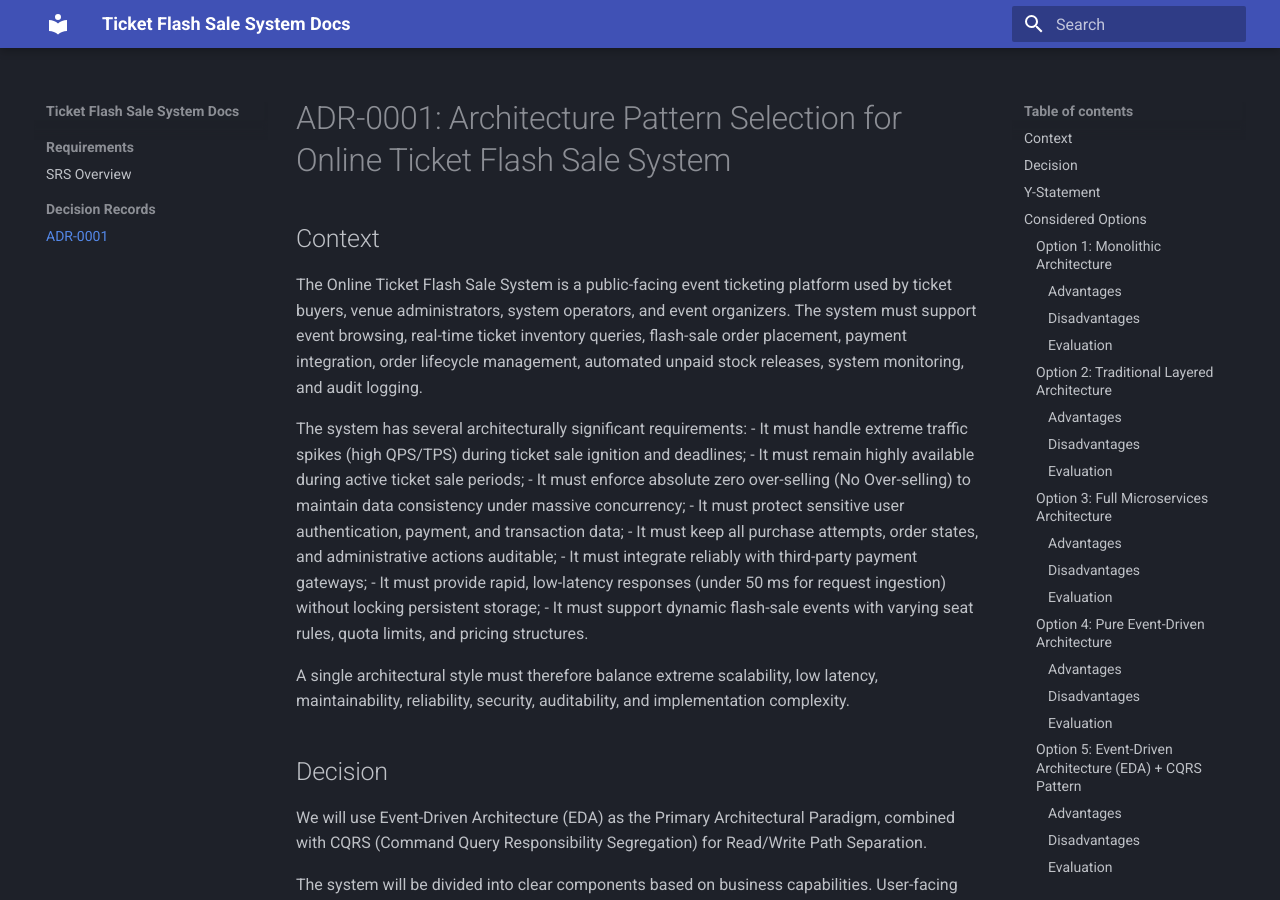
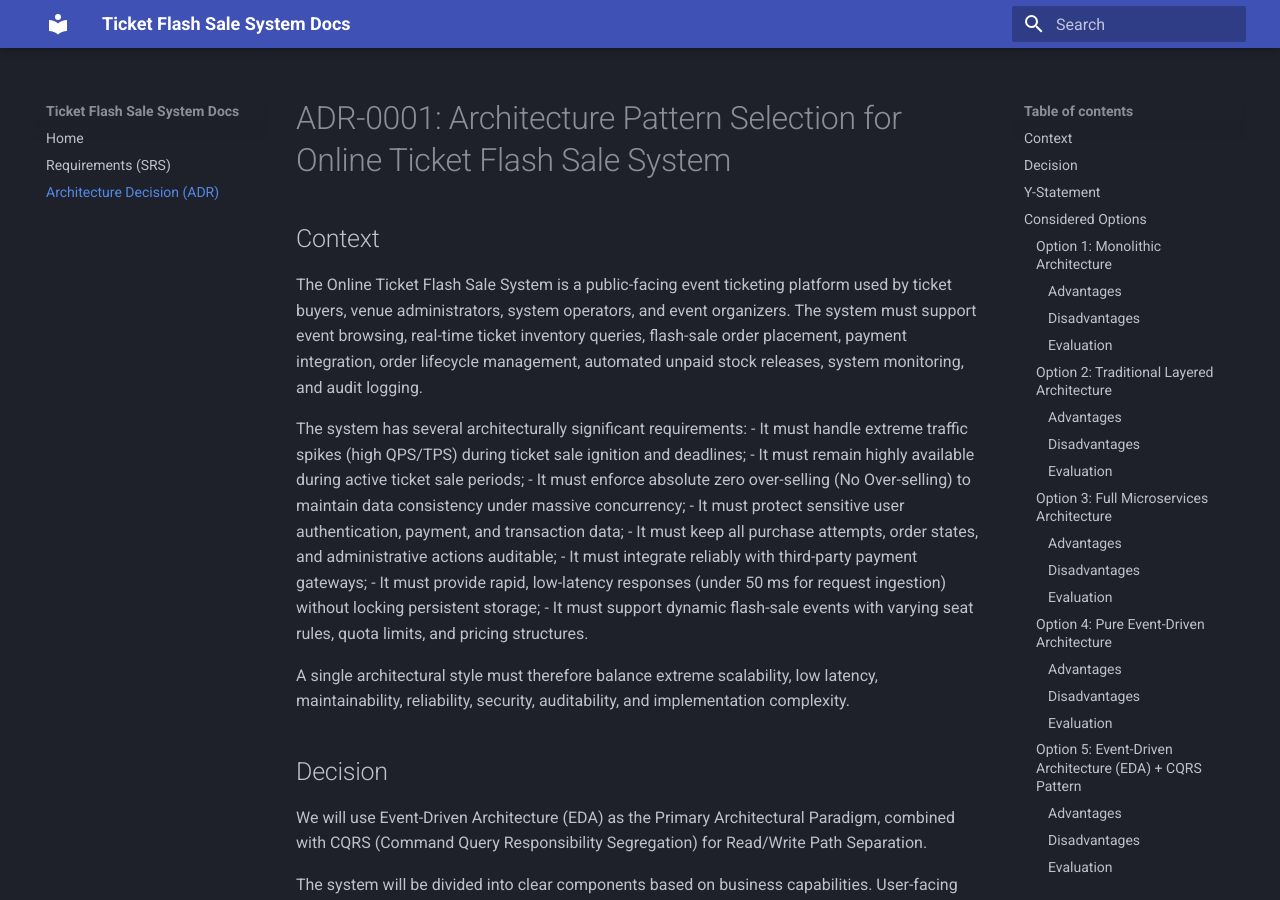
Before and after one commit to Psy3che/software_act, an MkDocs documentation site: the page built from docs/ADR-0001-architectural-pattern-selection.md, in a window 1280 px wide and 900 px high. Built offline with MkDocs 1.6.1 and Material for MkDocs 9.7.7, drawn with Linux system fonts in a browser that asks for light colours.

Commit message:
更新 mkdocs.yml

```diff
--- a/mkdocs.yml
+++ b/mkdocs.yml
@@ -1,4 +1,5 @@
 site_name: Ticket Flash Sale System Docs
+
 theme:
   name: material
   palette:
@@ -8,8 +9,17 @@ theme:
     - search.highlight
     - navigation.sections
 
+markdown_extensions:
+  - pymdownx.superfences:
+      custom_fences:
+        - name: mermaid
+          class: mermaid
+          format: !!python/name:pymdownx.superfences.fence_code_format
+
+extra_javascript:
+  - https://unpkg.com/mermaid@10/dist/mermaid.min.js
+
 nav:
-  - Requirements:
-      - SRS Overview: software_requirements_specification.md
-  - Decision Records:
-      - ADR-0001: ADR-0001-architectural-pattern-selection.md
+  - Home: index.md
+  - Requirements (SRS): software_requirements_specification.md
+  - Architecture Decision (ADR): ADR-0001-architectural-pattern-selection.md
```
